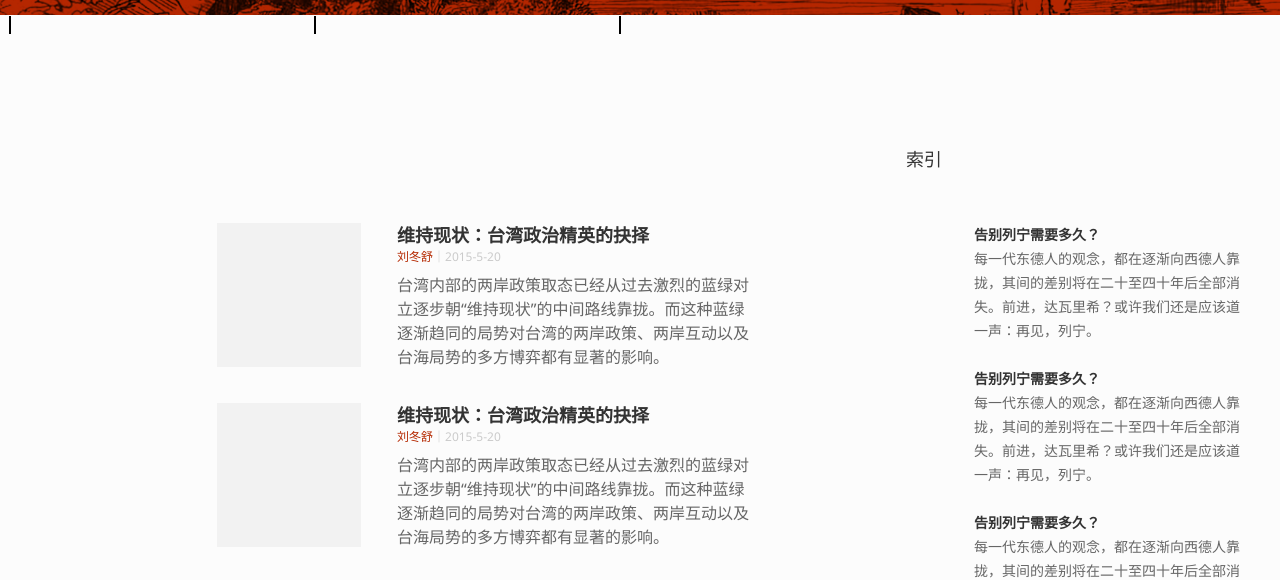
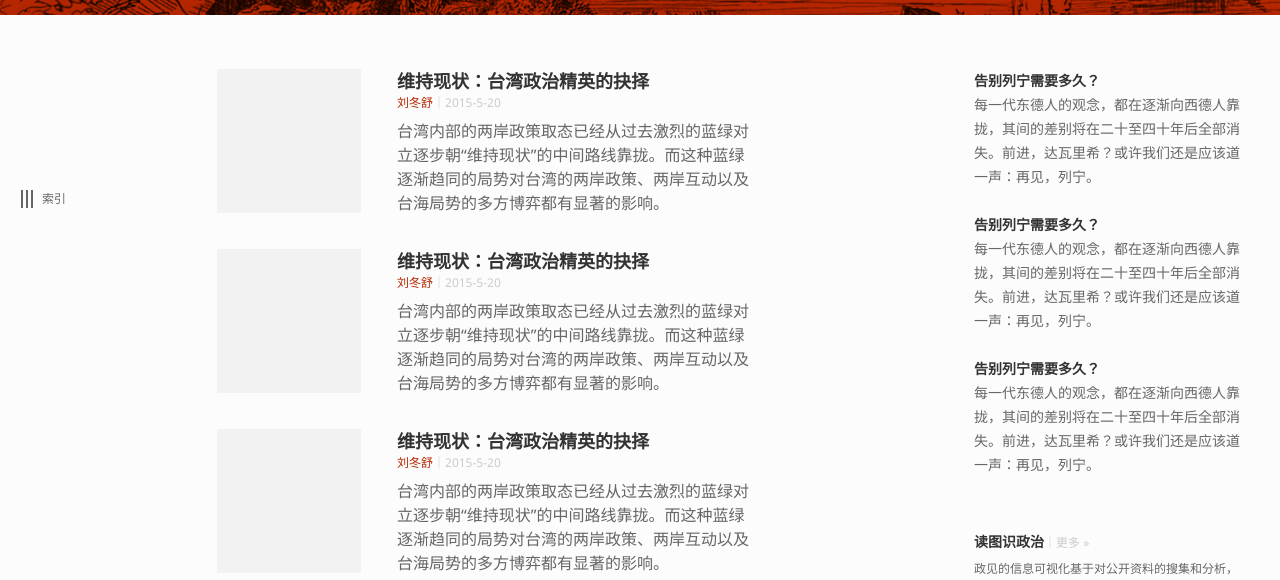
Before and after one commit to cnpolitics/cnpolitics.org-2015, a plain HTML site: page index.html in a window 1280 px wide. Shown: the part 201-781 px from the top of the page. Drawn offline with Linux system fonts and the light colour scheme; a script that the page names is missing.

Commit message:
Import the `db-index` styles.

```diff
--- a/less/app.less
+++ b/less/app.less
@@ -2,6 +2,7 @@
 @import "vendor/normalize";
 @import "basis";
 
+@import "core/db-index";
 @import "core/digest-list";
 
 @import "home";
```
Also changed, not shown: assets/app.css, 1 other file.
